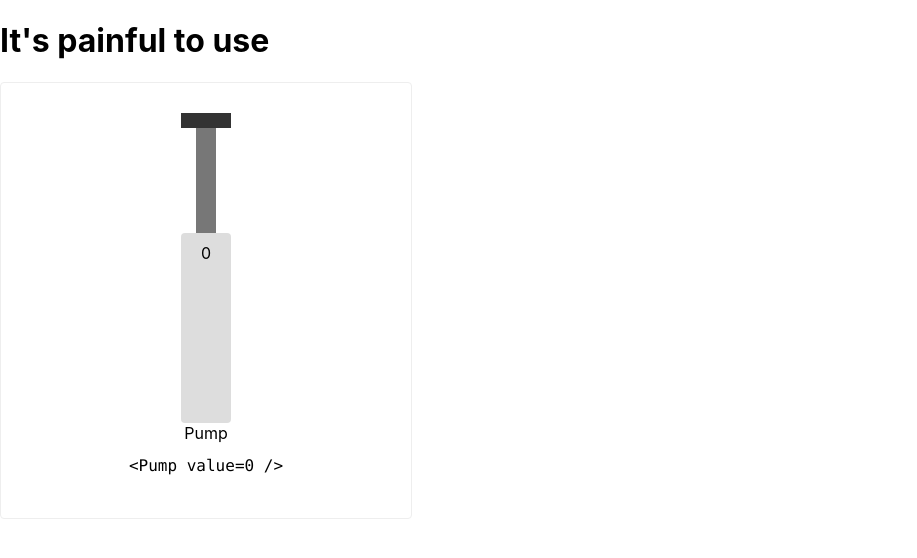
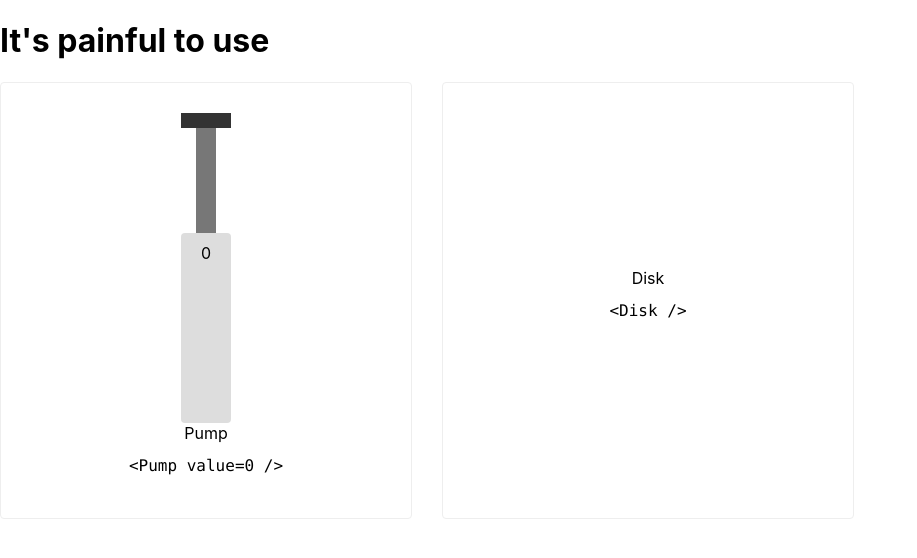
Before and after one commit to AlexAtHome/awful-ui, a React (Create React App) app: page / in a window 1280 px wide. Shown: the top 558 px of the page, without its empty margins (0-917 px from the left). Built offline with nearby package versions, Linux system fonts and the light colour scheme.

Commit message:
feat(disk): 🎸 adds a plain component

```diff
--- a/changelog.config.js
+++ b/changelog.config.js
@@ -21,7 +21,8 @@ module.exports = {
   ],
   "scopes": [
 		"",
-		"pump"
+		"pump",
+		"disk"
 	],
   "types": {
     "chore": {
--- a/src/App.tsx
+++ b/src/App.tsx
@@ -1,5 +1,6 @@
 import React from 'react';
 import './App.css';
+import { Disk } from './components/disk';
 import { Pump } from './components/pump';
 
 class App extends React.Component {
@@ -15,6 +16,13 @@ class App extends React.Component {
 							<code>&lt;Pump value={0} /&gt;</code>
 						</pre>
 					</figure>
+					<figure className="component">
+						<Disk />
+						<figcaption>Disk</figcaption>
+						<pre>
+							<code>&lt;Disk /&gt;</code>
+						</pre>
+					</figure>
 				</div>
 			</div>
 		);
--- /dev/null
+++ b/src/components/disk/disk.css
@@ -0,0 +1,13 @@
+.wrap	{
+	display: block;
+	position: relative;
+	width: var(--aui-disk__size, 400px);
+	height: var(--aui-disk__size, 400px);
+	background-color: #eee;
+}
+
+.disk {
+	width: 100%;
+	height: 100%;
+	border-radius: 100%;
+}
--- /dev/null
+++ b/src/components/disk/disk.tsx
@@ -0,0 +1,12 @@
+import React from "react";
+import './disk'
+
+export class Disk extends React.Component {
+	render() {
+		return (<div className="wrap">
+			<div className="disk">
+
+			</div>
+		</div>)
+	}
+}
--- /dev/null
+++ b/src/components/disk/index.ts
@@ -0,0 +1 @@
+export * from './disk'
```
